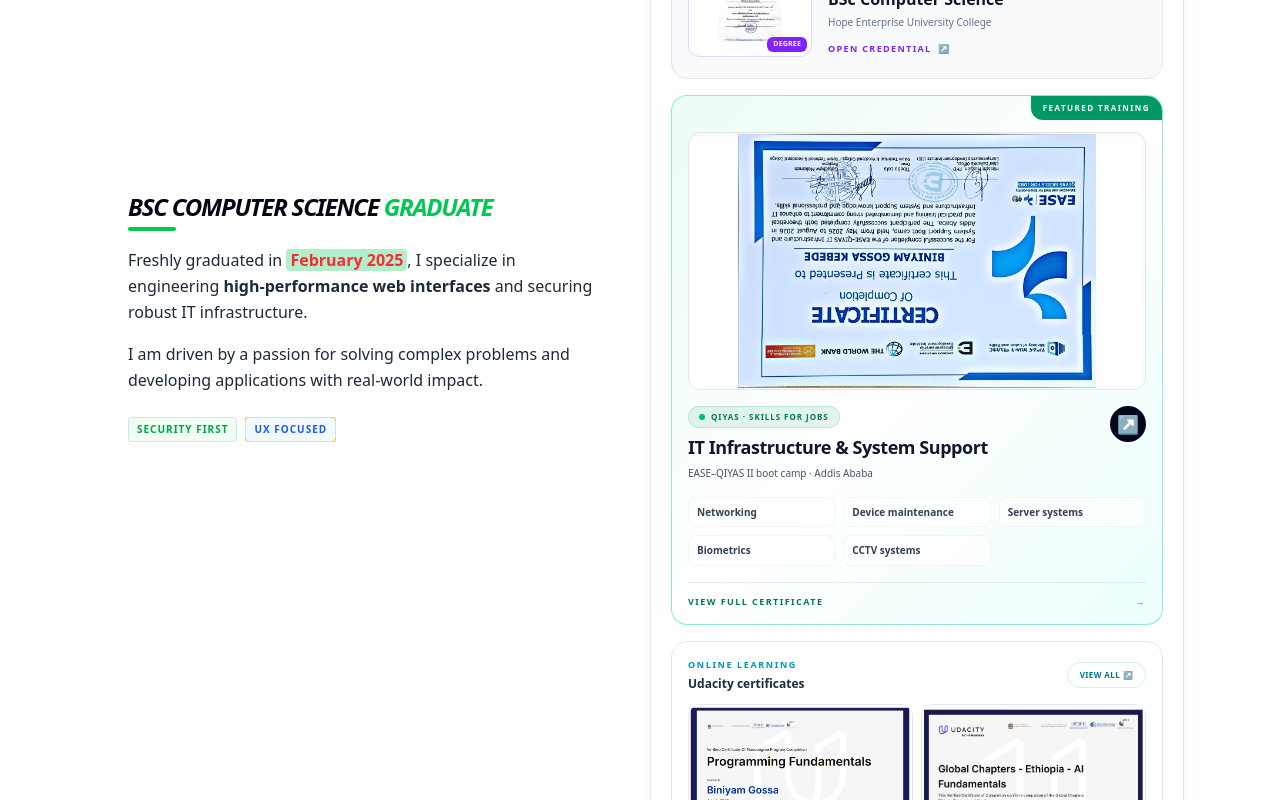
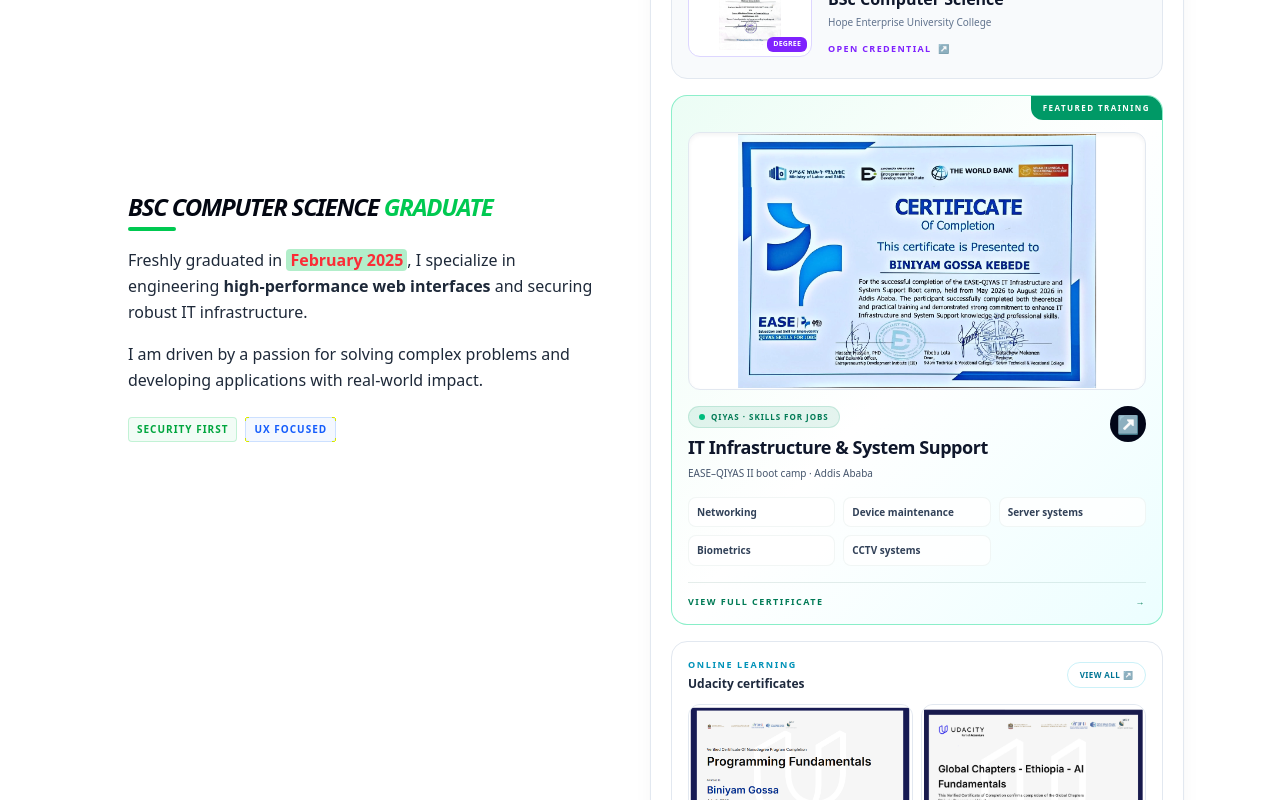
Before and after one commit to bnmgossa/biniyamgossa, a React (Vite) app: page / in a window 1280 px wide. Shown: the part 1120-1920 px from the top of the page. Built offline with nearby package versions, Linux system fonts and the light colour scheme.

Commit message:
Correct QIYAS certificate orientation in gallery preview

```diff
--- a/src/components/sections/About.jsx
+++ b/src/components/sections/About.jsx
@@ -146,7 +146,8 @@
                     <img
                       src={infrastructureCertificate.img}
                       alt="QIYAS IT Infrastructure and System Support training certificate, displayed horizontally"
-                      className="absolute left-1/2 top-1/2 h-[140%] w-auto max-w-none -translate-x-1/2 -translate-y-1/2 rotate-90 object-contain transition-transform duration-500 group-hover:scale-[1.025]"
+                      className="absolute left-1/2 top-1/2 max-w-none object-contain transition-transform duration-500 group-hover:scale-[1.025]"
+                      style={{ height: 'min(140%, 420px)', width: 'auto', transform: 'translate(-50%, -50%) rotate(-90deg)' }}
                       loading="lazy"
                     />
                   </span>
```
